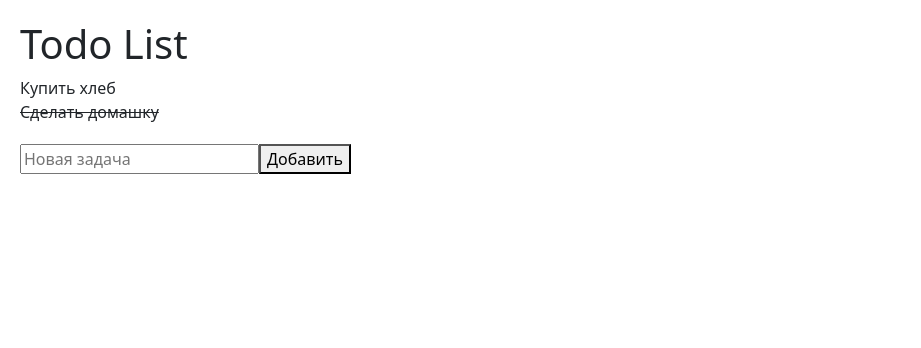
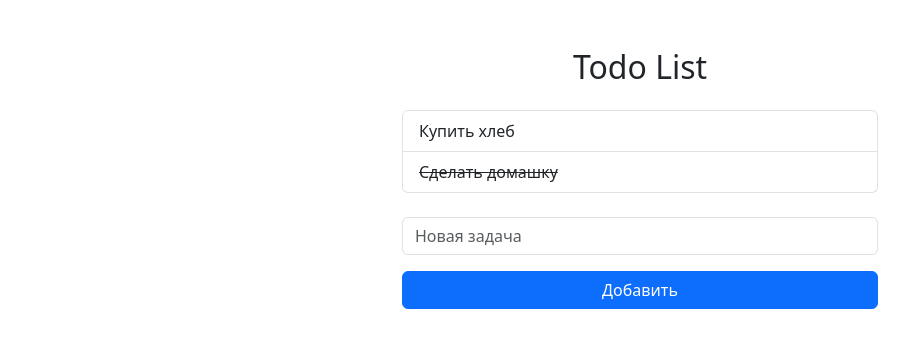
Before and after one commit to Alexandr19961802/hillelDz25.1, a React (Vite) app: page / in a window 1280 px wide. Shown: the top 348 px of the page, without its empty margins (0-921 px from the left). Built offline with nearby package versions, Linux system fonts and the light colour scheme.

Commit message:
Todo React Bootstrap

```diff
--- a/package.json
+++ b/package.json
@@ -12,6 +12,7 @@
   "dependencies": {
     "bootstrap": "^5.3.8",
     "react": "^19.2.0",
+    "react-bootstrap": "^2.10.10",
     "react-dom": "^19.2.0"
   },
   "devDependencies": {
--- a/src/App.jsx
+++ b/src/App.jsx
@@ -1,4 +1,5 @@
-import React, { useState } from "react";
+import { useState } from "react";
+import { Container, Form, Button, ListGroup } from "react-bootstrap";
 
 export default function App() {
   const [todos, setTodos] = useState([
@@ -9,13 +10,9 @@ export default function App() {
   const [value, setValue] = useState("");
 
   const addTodo = () => {
-    if (value.trim() === "") return;
+    if (!value.trim()) return;
 
-    setTodos([
-      ...todos,
-      { text: value, done: false }
-    ]);
-
+    setTodos([...todos, { text: value, done: false }]);
     setValue("");
   };
 
@@ -26,11 +23,12 @@ export default function App() {
   };
 
   return (
-    <div style={{ padding: 20 }}>
-      <h1>Todo List</h1>
+    <Container className="mt-5" style={{ maxWidth: "500px" }}>
+      <h2 className="mb-4 text-center">Todo List</h2>
 
+      <ListGroup>
         {todos.map((todo, index) => (
-        <div
+          <ListGroup.Item
             key={index}
             onClick={() => toggleTodo(index)}
             style={{
@@ -39,20 +37,21 @@ export default function App() {
             }}
           >
             {todo.text}
-        </div>
+          </ListGroup.Item>
         ))}
+      </ListGroup>
 
-      <div style={{ marginTop: 20 }}>
-        <input
+      <Form className="mt-4">
+        <Form.Control
+          placeholder="Новая задача"
           value={value}
           onChange={(e) => setValue(e.target.value)}
-          placeholder="Новая задача"
         />
 
-        <button onClick={addTodo}>
+        <Button className="mt-3 w-100" onClick={addTodo}>
           Добавить
-        </button>
-      </div>
-    </div>
+        </Button>
+      </Form>
+    </Container>
   );
 }
```
Also changed, not shown: 1 other file (tests, documents, lock files or other folders). Lines whose indentation alone changed are shown as unchanged.
